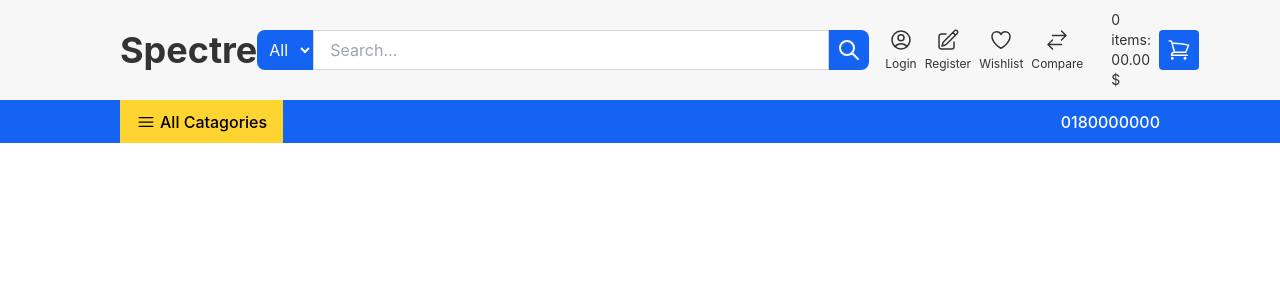
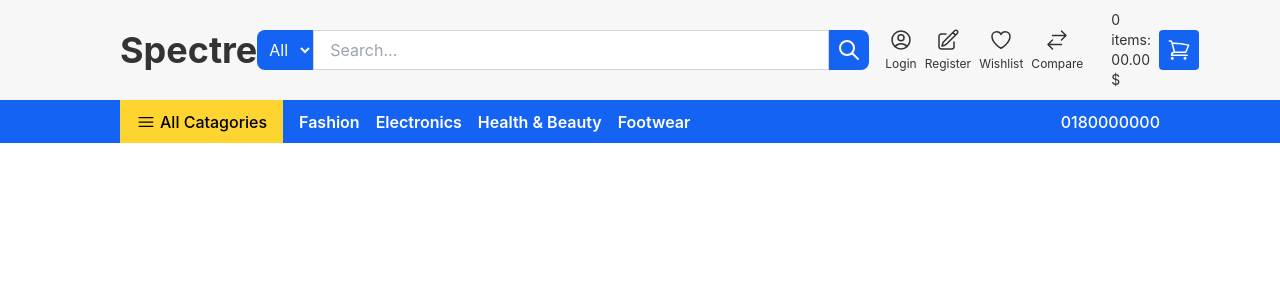
Before and after one commit to EmranEmon47/spectre-e-commerce, a React (Create React App) app: page / in a window 1280 px wide. Shown: the top 300 px of the page. Built offline with nearby package versions, Linux system fonts and the light colour scheme.

Commit message:
menu set

```diff
--- a/src/Pages/Home/Menu.js
+++ b/src/Pages/Home/Menu.js
@@ -4,7 +4,7 @@ export const Menu = () => {
   return (
     <main className="bg-primary">
       <div className="flex justify-between items-center w-full h-[43px] px-[120px]">
-        <div>
+        <div className="flex items-center justify-center">
           <div className="dropdown dropdown-hover h-[43px]">
             <label
               tabIndex={0}
@@ -37,7 +37,7 @@ export const Menu = () => {
                 <a>Item 2</a>
               </li>
 
-              {/* <li tabIndex={1} className="hover-bordered hover:text-primary ">
+              <li tabIndex={1} className=" hover:text-primary">
                 <div className="flex items-center justify-between">
                   <a>Item 3</a>
                   <svg
@@ -77,7 +77,7 @@ export const Menu = () => {
                     <a>Item 5</a>
                   </li>
                 </ul>
-              </li> */}
+              </li>
               <li className="hover-bordered hover:text-primary">
                 <a>Item 4</a>
               </li>
@@ -86,6 +86,10 @@ export const Menu = () => {
               </li>
             </ul>
           </div>
+        <a className="pl-4 font-semibold text-white hover:text-[#fed430]">Fashion</a>
+        <a className="pl-4 font-semibold text-white hover:text-[#fed430]">Electronics</a>
+        <a className="pl-4 font-semibold text-white hover:text-[#fed430]">Health & Beauty</a>
+        <a className="pl-4 font-semibold text-white hover:text-[#fed430]">Footwear</a>
         </div>
         <div>
           <p className="font-medium text-white">0180000000</p>
```
